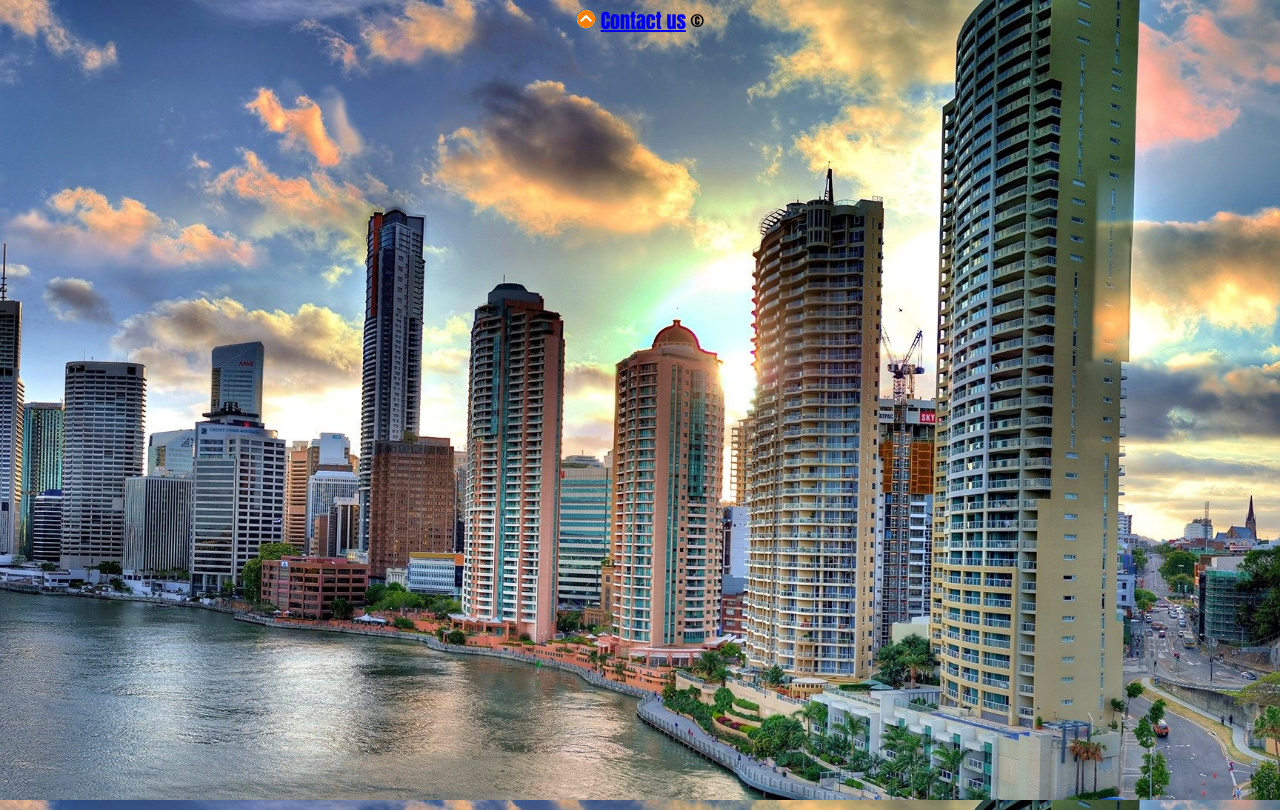
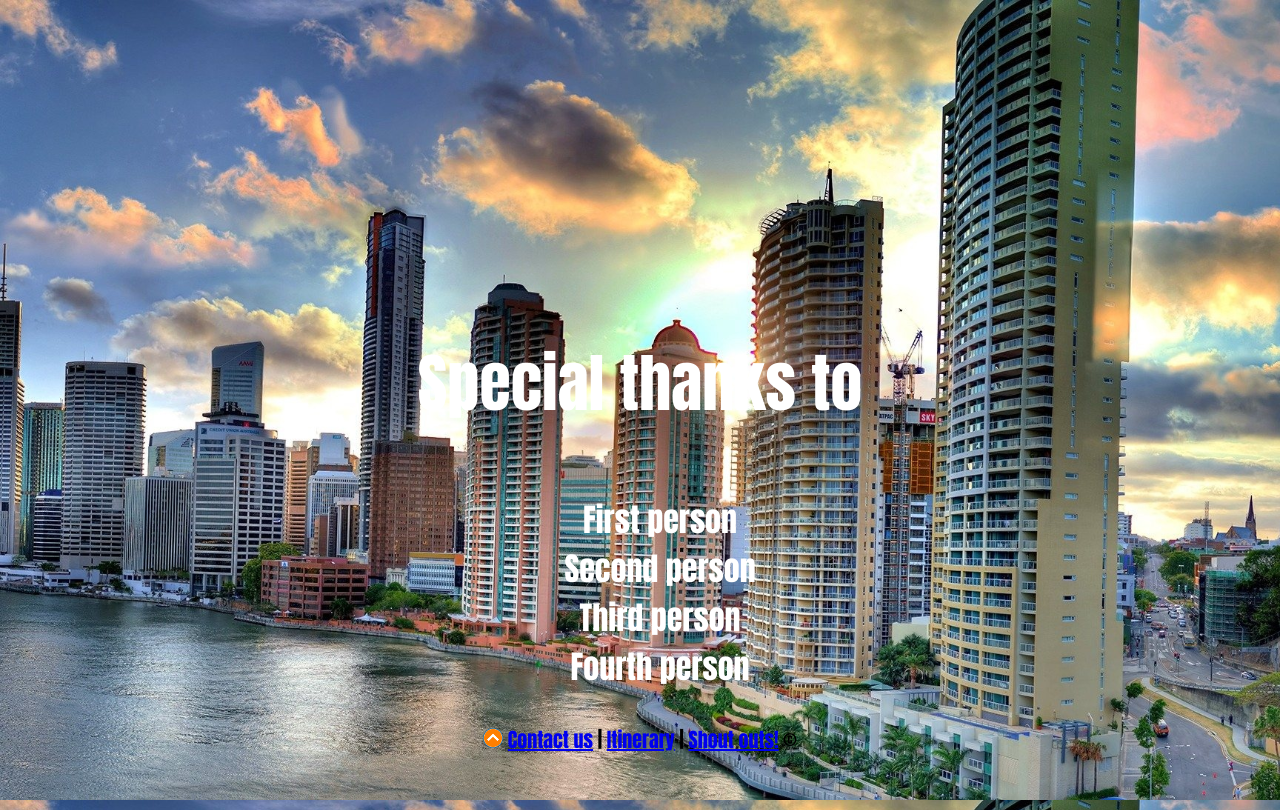
Before and after one commit to oExcellent/IntechShowcase, a PHP site: page /Shoutout.php in a window 1280 px wide. Run offline with PHP 8.4, Linux system fonts and the light colour scheme.

Commit message:
added minor changes

```diff
--- a/Pages/Main.php
+++ b/Pages/Main.php
@@ -123,4 +123,6 @@ function team4F(){
 include('../Structure/Footer.php');
 
 
+
+
 ?>
--- a/Pages/Shoutout.php
+++ b/Pages/Shoutout.php
@@ -1,17 +1,26 @@
 
 <?php
 //Tangy
-$title = 'Join a team';
+$title = 'Shout out';
 //Tangy
-$header = '';
+$header = 'Shout out';
 /*
  * include start structure
  */
 include('../Structure/Header.php');
 ?>
 
+<div id="Events">
+<h1> Special thanks to </h1>
 
+<ul >
 
+    <li>First person</li>
+    <li>Second person</li>
+    <li>Third person</li>
+    <li>Fourth person</li>
+</ul>
+</div>
 
 
 <?php
--- a/Structure/Footer.php
+++ b/Structure/Footer.php
@@ -4,7 +4,7 @@
 
     <a href="#ht"> <img src="../Assets/top.png" alt ="back 2 top image" height = "20" width= "20"></a>
 
-    <a href="mailto:bc.inTech@gmail.com">Contact us</a>
+    <a href="mailto:bc.inTech@gmail.com">Contact us</a> | <a href="Agenda.php">Itinerary</a> | <a href="Shoutout.php">Shout outs!</a>
     &copy; <!--footer and mail link above-->
 </footer>
 </body>
--- a/Structure/Header.php
+++ b/Structure/Header.php
@@ -214,6 +214,11 @@ font-size:160%;
 
 }
 
+ul {
+    list-style-type: none;
+
+}
+
 </style>
 
 
```
Also changed, not shown: Pages/Agenda.php (+7 -3 lines), 1 other file.
